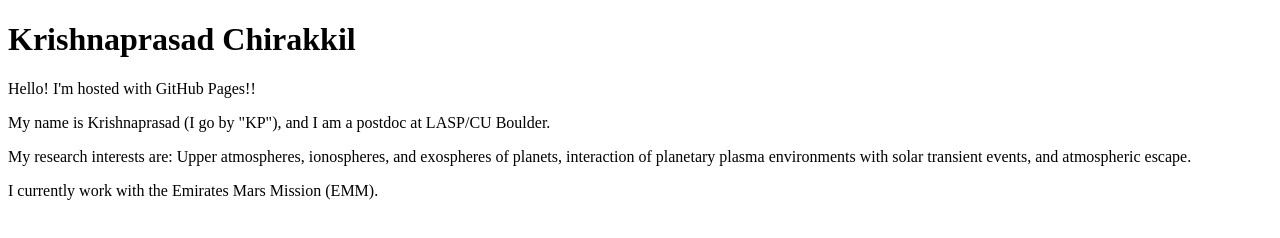
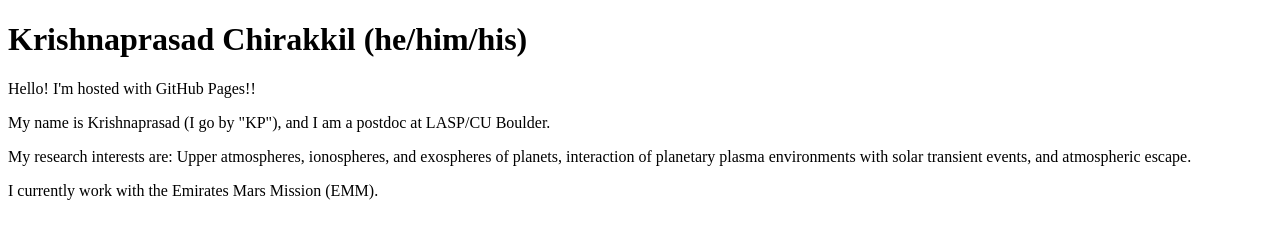
Before and after one commit to kpchirakkil/kpchirakkil.github.io, a plain HTML site: page index.html in a window 1280 px wide. Drawn offline with Linux system fonts and the light colour scheme.

Commit message:
Title added

```diff
--- a/index.html
+++ b/index.html
@@ -6,7 +6,7 @@
 </head>
 
 <body>
-<h1>Krishnaprasad Chirakkil</h1>
+<h1>Krishnaprasad Chirakkil (he/him/his)</h1>
 <p>Hello! I'm hosted with GitHub Pages!!</p>
 <p>My name is Krishnaprasad (I go by "KP"), and I am a postdoc at LASP/CU Boulder.</p>
 <p>My research interests are: Upper atmospheres, ionospheres, and exospheres of planets,
```
